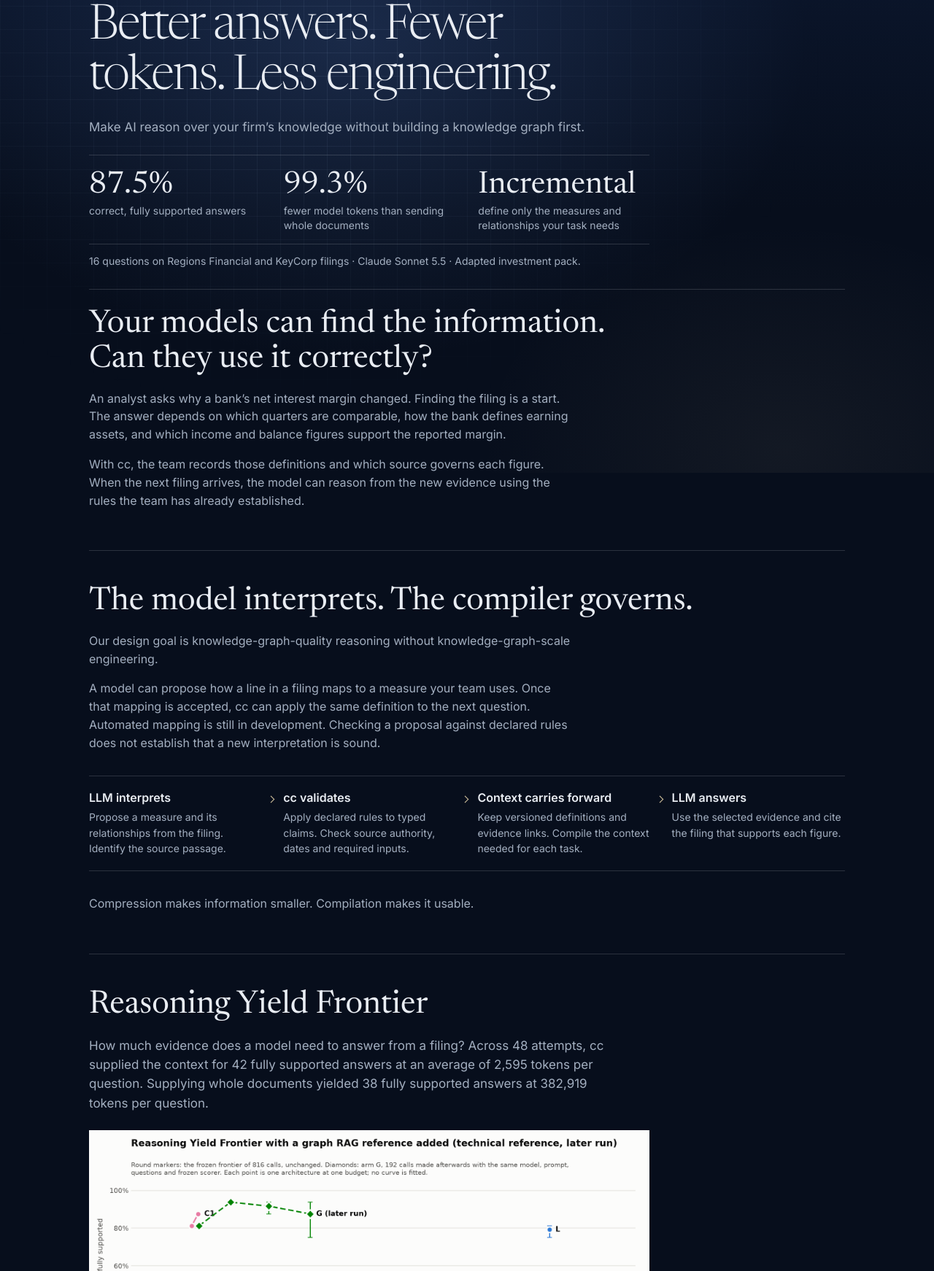
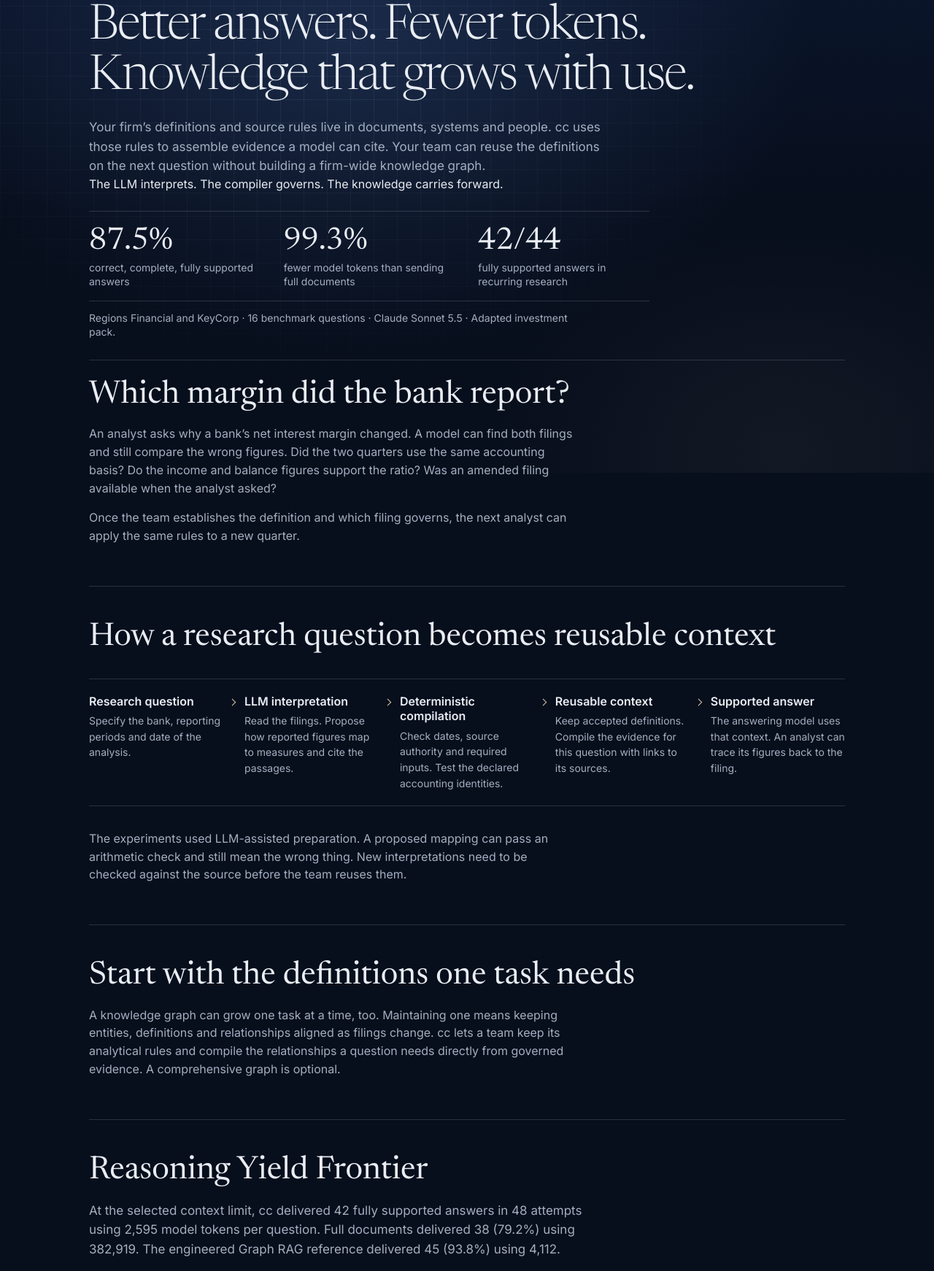
Before and after one commit to reckoning-machines/homepage, a plain HTML site: page compiler/index.html in a window 1280 px wide. Shown: the part 152-1894 px from the top of the page at 73% size. Drawn offline with Linux system fonts and the light colour scheme.

Commit message:
Lead with reusable research knowledge and the measured bank results

```diff
--- a/compiler/compiler.css
+++ b/compiler/compiler.css
@@ -86,10 +86,6 @@
 .benchmark-highlights { display: grid; grid-template-columns: repeat(3, minmax(0, 1fr)); gap: clamp(.65rem, 3vw, 2rem); max-width: 48rem; margin: 1.5rem 0 .8rem; padding: 1rem 0; list-style: none; border-block: 1px solid var(--line); }
 .benchmark-highlights li, .benchmark-scope { color: var(--ink-dim); font-size: .875rem; line-height: 1.4; }
 .benchmark-highlights strong { display: block; font: 400 clamp(28px, 3.3vw, 44px)/1.2 var(--font-serif); color: var(--ink); }
-@media (max-width: 34rem) {
-    .benchmark-highlights { grid-template-columns: repeat(2, minmax(0, 1fr)); }
-    .benchmark-highlights li:last-child { grid-column: 1 / -1; }
-}
 .benchmark-scope { max-width: 78ch; }
 .research-links { margin-bottom: 1.5rem; }
 .research-hero + .compiler-section { padding-top: 24px; }
--- a/compiler/index.html
+++ b/compiler/index.html
@@ -21,56 +21,64 @@
     <main id="main" class="container">
         <section class="compiler-hero research-hero">
             <p class="label"><strong>cc</strong> · Context Compiler</p>
-            <h1>Better answers. Fewer tokens. Less engineering.</h1>
-            <p class="compiler-intro">Make AI reason over your firm’s knowledge without building a knowledge graph first.</p>
-            <ul class="benchmark-highlights" aria-label="Benchmark results and implementation approach">
-                <li><strong>87.5%</strong> correct, fully supported answers</li>
-                <li><strong>99.3%</strong> fewer model tokens than sending whole documents</li>
-                <li><strong>Incremental</strong> define only the measures and relationships your task needs</li>
+            <h1>Better answers. Fewer tokens. Knowledge that grows with use.</h1>
+            <p class="compiler-intro">Your firm’s definitions and source rules live in documents, systems and people. cc uses those rules to assemble evidence a model can cite. Your team can reuse the definitions on the next question without building a firm-wide knowledge graph.</p>
+            <p>The LLM interprets. The compiler governs. The knowledge carries forward.</p>
+            <ul class="benchmark-highlights" aria-label="Real-bank research results">
+                <li><strong>87.5%</strong> correct, complete, fully supported answers</li>
+                <li><strong>99.3%</strong> fewer model tokens than sending full documents</li>
+                <li><strong>42/44</strong> fully supported answers in recurring research</li>
             </ul>
-            <p class="benchmark-scope">16 questions on Regions Financial and KeyCorp filings · Claude Sonnet 5.5 · Adapted investment pack.</p>
+            <p class="benchmark-scope">Regions Financial and KeyCorp · 16 benchmark questions · Claude Sonnet 5.5 · Adapted investment pack.</p>
         </section>
         <section class="compiler-section">
-            <h2>Your models can find the information. Can they use it correctly?</h2>
-            <p>An analyst asks why a bank’s net interest margin changed. Finding the filing is a start. The answer depends on which quarters are comparable, how the bank defines earning assets, and which income and balance figures support the reported margin.</p>
-            <p>With cc, the team records those definitions and which source governs each figure. When the next filing arrives, the model can reason from the new evidence using the rules the team has already established.</p>
+            <h2>Which margin did the bank report?</h2>
+            <p>An analyst asks why a bank’s net interest margin changed. A model can find both filings and still compare the wrong figures. Did the two quarters use the same accounting basis? Do the income and balance figures support the ratio? Was an amended filing available when the analyst asked?</p>
+            <p>Once the team establishes the definition and which filing governs, the next analyst can apply the same rules to a new quarter.</p>
         </section>
         <section class="compiler-section cc-explanation">
-            <h2 id="why-compiler">The model interprets. The compiler governs.</h2>
-            <p>Our design goal is knowledge-graph-quality reasoning without knowledge-graph-scale engineering.</p>
-            <p>A model can propose how a line in a filing maps to a measure your team uses. Once that mapping is accepted, cc can apply the same definition to the next question. Automated mapping is still in development. Checking a proposal against declared rules does not establish that a new interpretation is sound.</p>
-            <ol class="cc-stages" aria-label="From financial evidence to a supported answer">
-                <li><strong>LLM interprets</strong><span>Propose a measure and its relationships from the filing. Identify the source passage.</span></li>
-                <li><strong>cc validates</strong><span>Apply declared rules to typed claims. Check source authority, dates and required inputs.</span></li>
-                <li><strong>Context carries forward</strong><span>Keep versioned definitions and evidence links. Compile the context needed for each task.</span></li>
-                <li><strong>LLM answers</strong><span>Use the selected evidence and cite the filing that supports each figure.</span></li>
+            <h2 id="why-compiler">How a research question becomes reusable context</h2>
+            <ol class="cc-stages" aria-label="From a research question to a supported answer">
+                <li><strong>Research question</strong><span>Specify the bank, reporting periods and date of the analysis.</span></li>
+                <li><strong>LLM interpretation</strong><span>Read the filings. Propose how reported figures map to measures and cite the passages.</span></li>
+                <li><strong>Deterministic compilation</strong><span>Check dates, source authority and required inputs. Test the declared accounting identities.</span></li>
+                <li><strong>Reusable context</strong><span>Keep accepted definitions. Compile the evidence for this question with links to its sources.</span></li>
+                <li><strong>Supported answer</strong><span>The answering model uses that context. An analyst can trace its figures back to the filing.</span></li>
             </ol>
-            <p>Compression makes information smaller. Compilation makes it usable.</p>
+            <p>The experiments used LLM-assisted preparation. A proposed mapping can pass an arithmetic check and still mean the wrong thing. New interpretations need to be checked against the source before the team reuses them.</p>
+        </section>
+        <section class="compiler-section">
+            <h2>Start with the definitions one task needs</h2>
+            <p>A knowledge graph can grow one task at a time, too. Maintaining one means keeping entities, definitions and relationships aligned as filings change. cc lets a team keep its analytical rules and compile the relationships a question needs directly from governed evidence. A comprehensive graph is optional.</p>
         </section>
         <section class="compiler-section" id="method">
             <h2 id="frontier">Reasoning Yield Frontier</h2>
-            <p class="compiler-intro">How much evidence does a model need to answer from a filing? Across 48 attempts, cc supplied the context for 42 fully supported answers at an average of 2,595 tokens per question. Supplying whole documents yielded 38 fully supported answers at 382,919 tokens per question.</p>
+            <p class="compiler-intro">At the selected context limit, cc delivered 42 fully supported answers in 48 attempts using 2,595 model tokens per question. Full documents delivered 38 (79.2%) using 382,919. The engineered Graph RAG reference delivered 45 (93.8%) using 4,112.</p>
             <figure class="benchmark">
                 <a href="/compiler/results/reasoning_yield_frontier_with_graph.png"><img src="/compiler/results/reasoning_yield_frontier_with_graph.png" width="1840" height="1152" alt="Fully supported answers against tokens per question. At a 2,400-token context limit, the well-mapped graph reached 93.8% at 4,112 tokens and cc reached 87.5% at 2,595. Open the full-size chart."></a>
                 <figcaption>16 questions on Regions Financial and KeyCorp, three attempts per question at each tested setting. Claude Sonnet 5.5 made 816 calls in the original frontier and 192 in the later Graph RAG comparison.</figcaption>
             </figure>
-            <p>At the 2,400-token context limit, Graph RAG reached 93.8% accuracy (45/48) and cc reached 87.5% (42/48). The graph used 4,112 model tokens per question and cc used 2,595. That yielded 228 and 337 fully supported answers per million tokens, respectively.</p>
-            <p>Independent review traced the three-answer difference to one KeyCorp question. The graph’s answers relied on a measure label inherited from cc’s development. Its retrieved passages did not supply the explanation. Setting that question aside gives 42/45 for each system. The study did not measure comparative engineering costs.</p>
+            <p>At the same 2,400-token context limit, cc yielded 337 supported answers per million actual model tokens and the graph yielded 228. The graph had the higher frozen accuracy. Independent review traced its three extra answers to one KeyCorp question. An inherited measure label supplied an interpretation absent from its retrieved passages. Setting that question aside gives 42/45 for each system.</p>
             <a class="text-link" href="/compiler/results/#graph">Inspect the scores and the KeyCorp question</a>
         </section>
         <section class="compiler-section" id="recurring">
             <h2>Recurring research economics</h2>
-            <p>When the research expanded to a second bank, the team reused every existing rule and accounting check. It still had to map the new bank’s row labels and define two additional measures.</p>
+            <p>Across 44 recurring requests, cc delivered 42 fully supported answers using 109,190 model tokens. When the team added KeyCorp, it reused the financial definitions and accounting checks established for Regions, mapped KeyCorp’s row labels and added two measures.</p>
             <figure class="benchmark">
                 <a href="/compiler/results/recurring_research_economics.png"><img src="/compiler/results/recurring_research_economics.png" width="2250" height="1410" alt="Over 44 recurring requests, cc produced 42 fully supported answers using 109,190 provider tokens. Whole documents produced 21 using 14,286,646 tokens. The lower panels count declarations carried forward and work added at each event. Open the full-size chart."></a>
                 <figcaption>44 requests per method across repeat questions, new filings, a second bank and historical replay. Reusing seven cached compilations saved 0.14 seconds against 103 seconds of model time.</figcaption>
             </figure>
+            <p>With the original rules and evidence snapshot pinned, all six historical contexts replayed byte for byte. The practical reuse was carrying definitions into new work. Returning an identical cached compilation saved little time.</p>
             <a class="text-link" href="/compiler/results/#recurring">Read the recurring-research results</a>
         </section>
-        <p class="research-links"><a class="text-link" href="/compiler/results/">Full results and methodology</a> · <a class="text-link" href="/compiler/archive/#demos">Technical archive and investment demo</a></p>
         <section class="compiler-section">
-            <h2>Evaluate cc on your evidence</h2>
-            <p>Bring one task, its sources and the rules your team uses to resolve conflicting evidence. In a bounded technical evaluation, compare cc with your current approach on supported answers, tokens consumed and engineering hours.</p>
+            <h2>How we measured it</h2>
+            <p>One model answered 16 questions on two banks. A frozen scorer checked the answers and citations. Token counts come from provider records. The team developed the investment rules with the filings in view. The later graph reference inherited those mappings. The study demonstrated assisted preparation and reuse. It did not test autonomous learning or measure comparative engineering hours.</p>
+            <p class="research-links"><a class="text-link" href="/compiler/results/">Full results and methodology</a> · <a class="text-link" href="/compiler/results/#engineering">Engineering comparison</a> · <a class="text-link" href="/compiler/archive/#demos">Technical archive and investment demo</a></p>
+        </section>
+        <section class="compiler-section">
+            <h2>Test Context Compiler on a research problem you already have</h2>
+            <p>Bring one question, your source records and definitions, and the evidence your analysts would accept as support. In a bounded technical evaluation, compare cc with your current approach on supported answers, tokens consumed and engineering hours.</p>
             <a class="brass-button" href="mailto:jedgore@reckoningmachines.com?subject=Context%20Compiler%20technical%20evaluation">Request a technical evaluation</a>
         </section>
     </main>
```
Also changed, not shown: compiler/results/index.html (+1 -1 lines).
